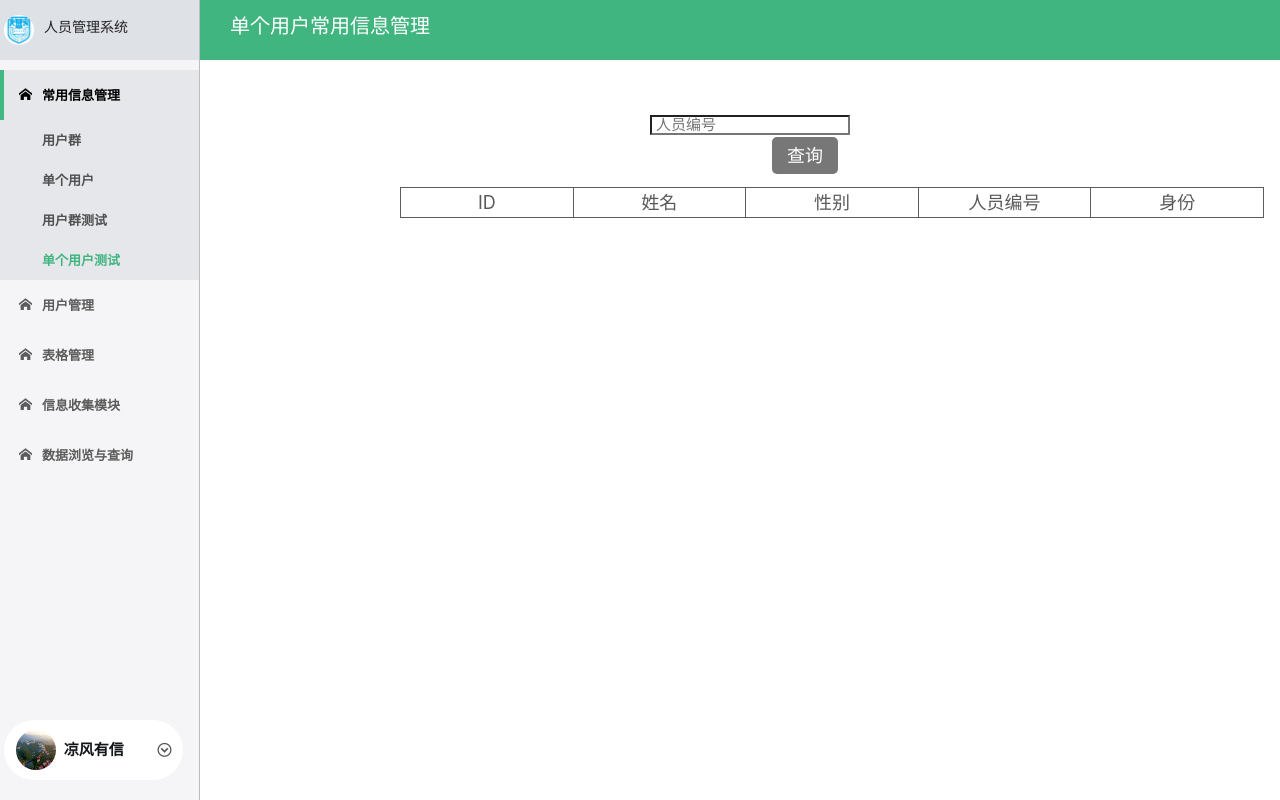
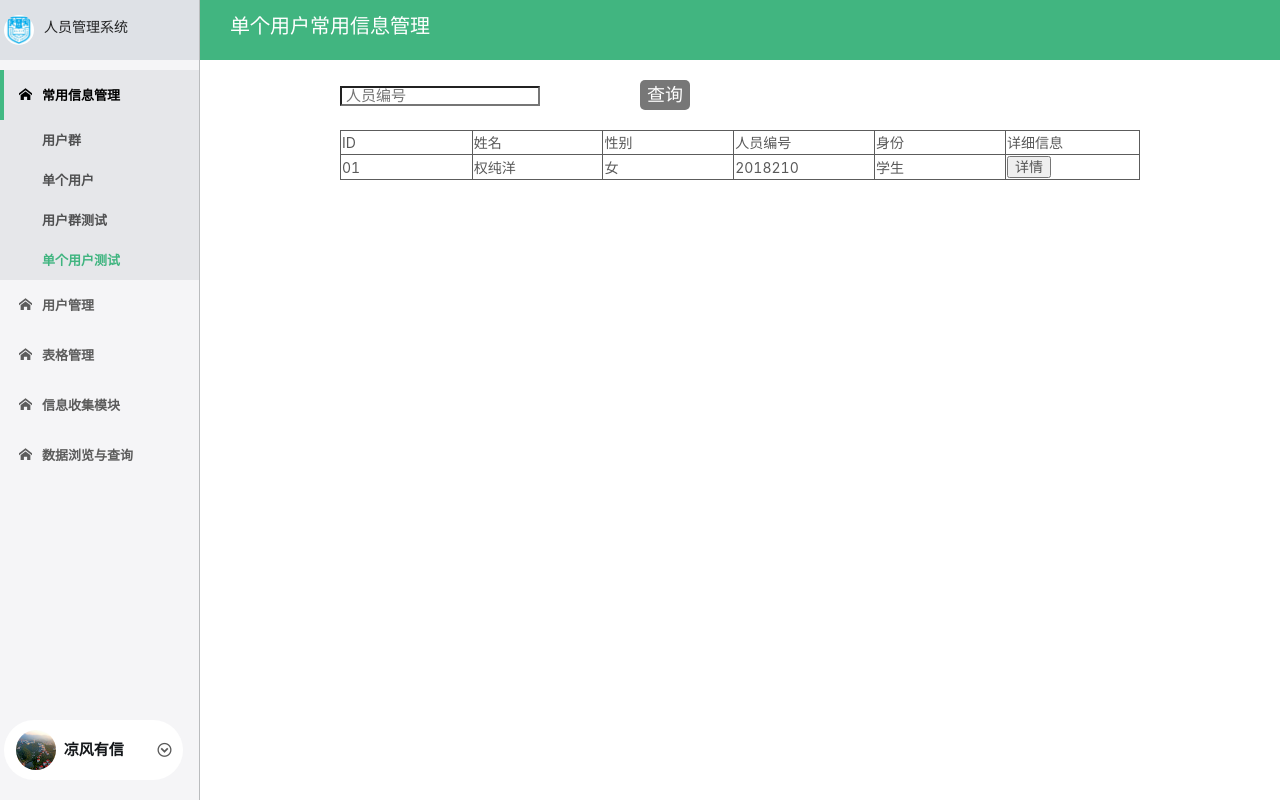
Before and after one commit to InTheWind1115/manageWeb, a Vue app: page /index/test2 in a window 1280 px wide. Built offline with nearby package versions, Linux system fonts and the light colour scheme.

Commit message:
模块1-2前端修改

```diff
--- a/src/views/module1/Test2.vue
+++ b/src/views/module1/Test2.vue
@@ -16,6 +16,15 @@
             <td>性别</td>
             <td>人员编号</td>
             <td>身份</td>
+            <td>详细信息</td>
+          </tr>
+          <tr class="body-show-tr">
+            <td>01</td>
+            <td>权纯洋</td>
+            <td>女</td>
+            <td>2018210</td>
+            <td>学生</td>
+            <td><button>详情</button></td>
           </tr>
           <tr class="body-show-tr-info body-show-tr"></tr>
         </table>
@@ -66,6 +75,7 @@
 
 <style lang="less">
 
+  .box1-2 {
     .header {
       width: 100%;
       height: 60px;
@@ -74,49 +84,58 @@
       line-height: 260%;
       color: white;
       text-align: left;
+      box-sizing: border-box;
       padding-left: 30px;
     }
 
+    .body {
+      width: 800px;
+      /*background-color: #42b983;*/
+      margin: 0 auto;
+
       .body-header {
-    margin: 50px;
-    font-size: large;
-  }
+        margin-top: 20px;
+        position: relative;
+        width: 100%;
+        height: 30px;
+        line-height: 30px;
+        font-size: 17px;
 
-  .body-header-input {
-    margin-left: 400px;
+        .body-header-input{
           width: 200px;
           height: 20px;
           outline: none;
           font-size: 15px;
           text-indent: 2px;
         }
-
         .body-header-btn {
+          position: absolute;
+          height: 30px;
+          width: 50px;
+          left: 300px;
           font-size: 18px;
-    float: right;
           background-color: #777777;
           color: white;
           text-align: center;
-    padding: 5px 15px;
           display: inline-block;
           border-radius: 5px;
-    margin-right: 40%;
-  }
-
-  .body-header-btn:hover {
+          &:hover {
             background-color: #555555;
             cursor: pointer;
           }
+        }
+      }
+      .body-show {
+        display: flex;
+        flex-direction: column;
+        margin-top: 20px;
 
-  .body-show {
-    width: 80%;
-    text-align: center;
-    font-size: large;
-    margin-left: 200px;
+        .body-show-tr td {
+          width: 160px;
+          border: #5c5c5c 1px solid;
+        }
+      }
+    }
   }
 
-  .body-show-tr td{
-    width: 190px;
-    border: #5c5c5c 1px solid;
-  }
 </style>
```
Lines whose indentation alone changed are shown as unchanged.
